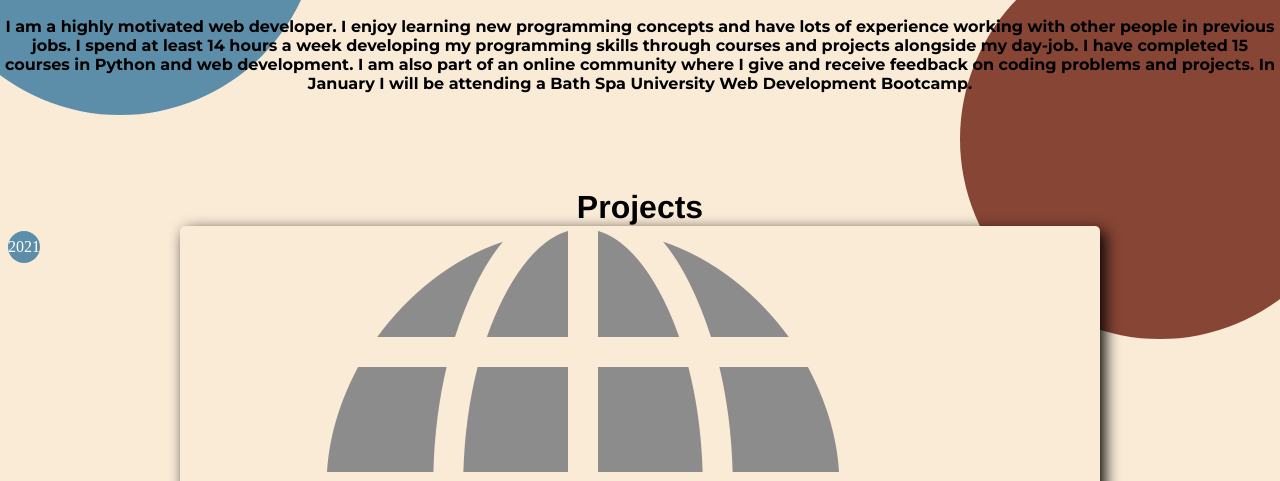
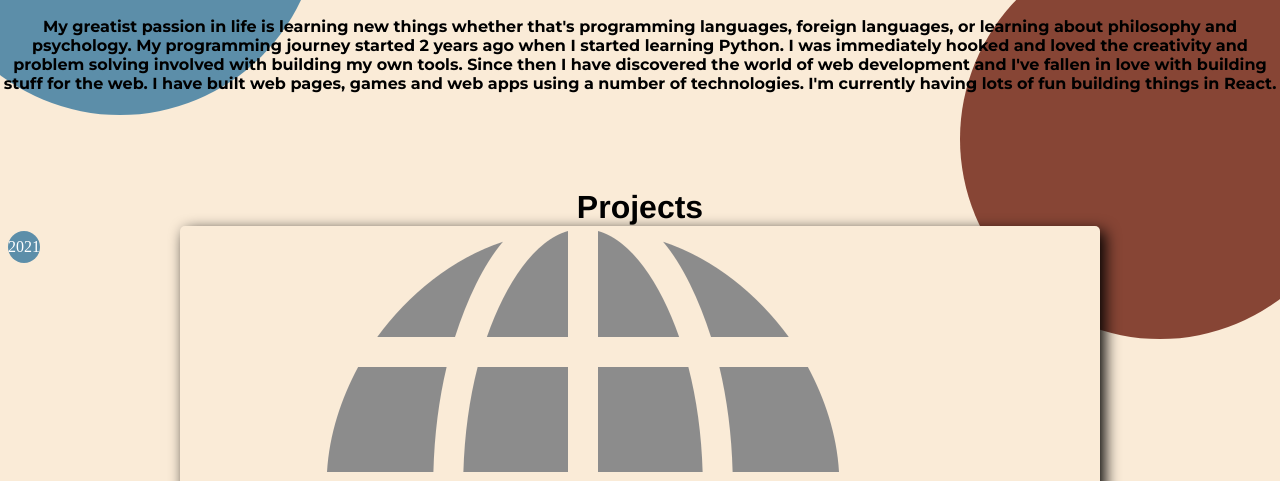
Before and after one commit to JohnPalmgren/portfolio-site, a Gatsby site: page / in a window 1280 px wide. Shown: the part 541-1022 px from the top of the page. Built offline with nearby package versions, Linux system fonts and the light colour scheme; Gatsby itself is replaced by a stand-in of ours.

Commit message:
updated about me

```diff
--- a/src/components/homepage/About.js
+++ b/src/components/homepage/About.js
@@ -8,16 +8,18 @@ const About = () => {
       <h3 className={subtitle}>About me</h3>
       <div className={cardWrapper}>
         {/* <Card> */}
-          <p className={paragraph}>
-            I am a highly motivated web developer. I enjoy learning new
-            programming concepts and have lots of experience working with other
-            people in previous jobs. I spend at least 14 hours a week developing
-            my programming skills through courses and projects alongside my
-            day-job. I have completed 15 courses in Python and web development.
-            I am also part of an online community where I give and receive
-            feedback on coding problems and projects. In January I will be
-            attending a Bath Spa University Web Development Bootcamp.
-          </p>
+        <p className={paragraph}>
+          My greatist passion in life is learning new things whether that's
+          programming languages, foreign languages, or learning about philosophy
+          and psychology. My programming journey started 2 years ago when I
+          started learning Python. I was immediately hooked and loved the
+          creativity and problem solving involved with building my own tools.
+          Since then I have discovered the world of web development and I've
+          fallen in love with building stuff for the web. I have built web pages,
+          games and web apps using a number of technologies. I'm currently having lots of
+          fun building things in React.
+
+        </p>
         {/* </Card> */}
       </div>
     </Fragment>
```
